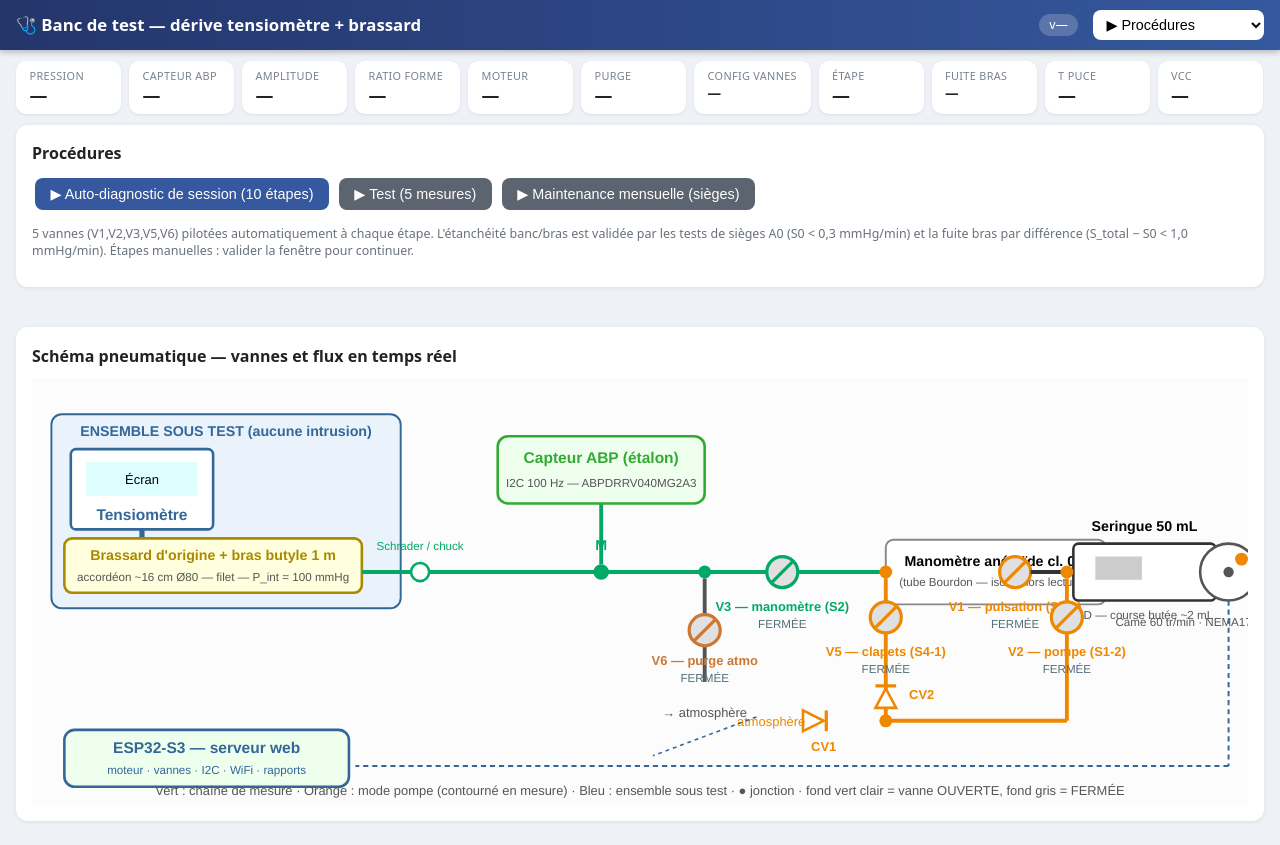
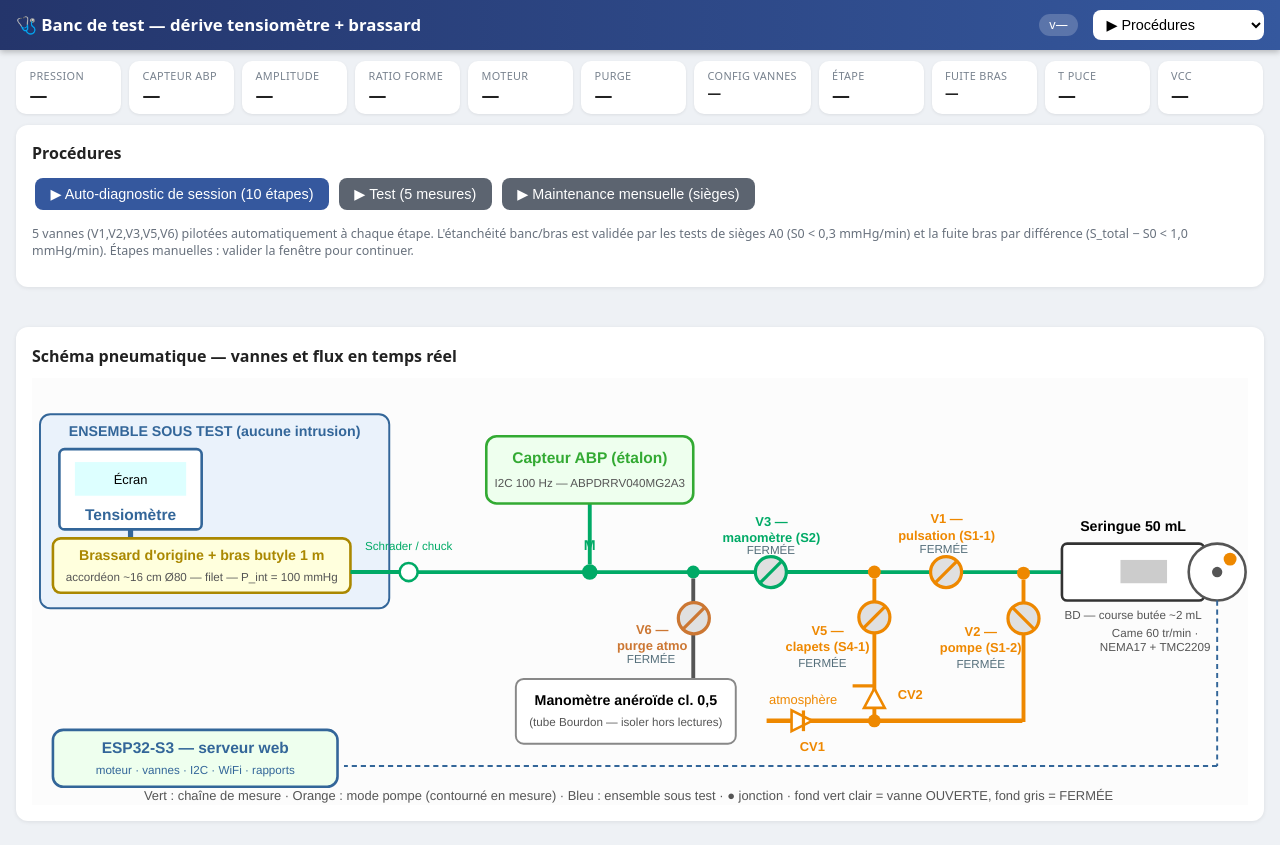
Before and after one commit to Jero6-sw/BloodPressureBench, a plain HTML site: page data/www/index.html in a window 1280 px wide. Drawn offline with Linux system fonts and the light colour scheme; no server answers.

Commit message:
Interface v1.8.0 : schema SVG repositionne selon architecture_6valves.svg (blocs et textes)

```diff
--- a/data/www/index.html
+++ b/data/www/index.html
@@ -206,102 +206,98 @@
     <rect x="0" y="0" width="940" height="330" fill="#fcfcfc"/>
 
     <!-- ============ ENSEMBLE SOUS TEST (bleu, strictement d'origine) ============ -->
-    <rect x="15" y="28" width="270" height="150" rx="8" fill="#eaf2fb" stroke="#336699" stroke-width="1.5"/>
-    <text x="150" y="45" text-anchor="middle" fill="#336699" font-weight="bold" font-size="11">ENSEMBLE SOUS TEST (aucune intrusion)</text>
-    <rect x="30" y="55" width="110" height="62" rx="4" fill="#fff" stroke="#336699" stroke-width="2"/>
-    <rect x="42" y="65" width="86" height="26" fill="#ddffff"/>
-    <text x="85" y="82" text-anchor="middle" font-size="10">Écran</text>
-    <text x="85" y="110" text-anchor="middle" fill="#336699" font-weight="bold" font-size="12">Tensiomètre</text>
-    <line x1="85" y1="117" x2="85" y2="124" stroke="#336699" stroke-width="4"/>
-    <rect x="25" y="124" width="230" height="42" rx="6" fill="#ffffdd" stroke="#aa8800" stroke-width="2"/>
-    <text x="140" y="141" text-anchor="middle" fill="#a80" font-weight="bold" font-size="11">Brassard d'origine + bras butyle 1 m</text>
-    <text x="140" y="157" text-anchor="middle" font-size="9" fill="#555">accordéon ~16 cm Ø80 — filet — P_int = 100 mmHg</text>
-    <text x="150" y="130" text-anchor="middle" font-size="9" fill="#555"> </text>
+    <rect x="6.17" y="28" width="270" height="150" rx="8" fill="#eaf2fb" stroke="#336699" stroke-width="1.5"/>
+    <text x="141.17" y="45" text-anchor="middle" fill="#336699" font-weight="bold" font-size="11">ENSEMBLE SOUS TEST (aucune intrusion)</text>
+    <rect x="21.17" y="55" width="110" height="62" rx="4" fill="#fff" stroke="#336699" stroke-width="2"/>
+    <rect x="33.17" y="65" width="86" height="26" fill="#ddffff"/>
+    <text x="76.17" y="82" text-anchor="middle" font-size="10">Écran</text>
+    <text x="76.17" y="110" text-anchor="middle" fill="#336699" font-weight="bold" font-size="12">Tensiomètre</text>
+    <line x1="76.17" y1="117" x2="76.17" y2="124" stroke="#336699" stroke-width="4"/>
+    <rect x="16.17" y="124" width="230" height="42" rx="6" fill="#ffffdd" stroke="#aa8800" stroke-width="2"/>
+    <text x="131.17" y="141" text-anchor="middle" fill="#aa8800" font-weight="bold" font-size="11">Brassard d'origine + bras butyle 1 m</text>
+    <text x="131.17" y="157" text-anchor="middle" font-size="9" fill="#555">accordéon ~16 cm Ø80 — filet — P_int = 100 mmHg</text>
 
-    <!-- Schrader / chuck, puis chaine de mesure (vert) jusqu'au noeud M -->
-    <line x1="255" y1="150" x2="293" y2="150" stroke="#00aa66" stroke-width="3"/>
-    <circle cx="300" cy="150" r="7" fill="#fff" stroke="#0a6" stroke-width="2"/>
-    <text x="300" y="133" text-anchor="middle" fill="#00aa66" font-size="9">Schrader / chuck</text>
-    <line x1="307" y1="150" x2="830" y2="150" stroke="#00aa66" stroke-width="3"/>
+    <!-- Schrader / chuck, puis chaine de mesure (vert) -->
+    <line x1="246.17" y1="150" x2="284.17" y2="150" stroke="#00aa66" stroke-width="3"/>
+    <circle cx="291.17" cy="150" r="7" fill="#fff" stroke="#00aa66" stroke-width="2"/>
+    <text x="291.17" y="133" text-anchor="middle" fill="#00aa66" font-size="9">Schrader / chuck</text>
+    <line x1="298.17" y1="150" x2="796.27" y2="150" stroke="#00aa66" stroke-width="2.93"/>
 
     <!-- Noeud M + capteur ABP -->
-    <circle cx="440" cy="150" r="6" fill="#00aa66"/>
-    <text x="440" y="133" text-anchor="middle" fill="#00aa66" font-weight="bold" font-size="11">M</text>
-    <line x1="440" y1="144" x2="440" y2="97" stroke="#00aa66" stroke-width="3"/>
-    <rect x="360" y="45" width="160" height="52" rx="8" fill="#efe" stroke="#3a3" stroke-width="2"/>
-    <text x="440" y="66" text-anchor="middle" fill="#33aa33" font-weight="bold" font-size="12">Capteur ABP (étalon)</text>
-    <text x="440" y="84" text-anchor="middle" font-size="9" fill="#555">I2C 100 Hz — ABPDRRV040MG2A3</text>
+    <circle cx="431.17" cy="150" r="6" fill="#00aa66"/>
+    <text x="431.17" y="133" text-anchor="middle" fill="#00aa66" font-weight="bold" font-size="11">M</text>
+    <line x1="431.17" y1="144" x2="431.17" y2="97" stroke="#00aa66" stroke-width="3"/>
+    <rect x="351.17" y="45" width="160" height="52" rx="8" fill="#efe" stroke="#33aa33" stroke-width="2"/>
+    <text x="431.17" y="66" text-anchor="middle" fill="#33aa33" font-weight="bold" font-size="12">Capteur ABP (étalon)</text>
+    <text x="431.17" y="84" text-anchor="middle" font-size="9" fill="#555">I2C 100 Hz — ABPDRRV040MG2A3</text>
 
     <!-- Branche purge (V6) -->
-    <circle cx="520" cy="150" r="5" fill="#00aa66"/>
-    <line x1="520" y1="155" x2="520" y2="235" stroke="#555" stroke-width="3"/>
-    <circle id="vsc6" cx="520" cy="195" r="12" fill="#e0e0e0" stroke="#cc7733" stroke-width="2.5"/>
-    <line x1="511" y1="204" x2="529" y2="186" stroke="#cc7733" stroke-width="2.5"/>
-    <text x="520" y="222" text-anchor="middle" font-size="10" font-weight="bold" fill="#cc7733">V6 — purge atmo</text>
-    <text id="vst6" x="520" y="235" text-anchor="middle" font-size="9" fill="#546e7a">FERMÉE</text>
-    <text x="520" y="262" text-anchor="middle" font-size="10" fill="#555">→ atmosphère</text>
+    <circle cx="511.17" cy="150" r="5" fill="#00aa66"/>
+    <line x1="511.17" y1="155" x2="511.17" y2="235" stroke="#555" stroke-width="3"/>
+    <circle id="vsc6" cx="511.62" cy="185.73" r="12" fill="#e0e0e0" stroke="#cc7733" stroke-width="2.5"/>
+    <line x1="502.62" y1="194.73" x2="520.62" y2="176.73" stroke="#cc7733" stroke-width="2.5"/>
+    <text x="479.4" text-anchor="middle" fill="#cc7733" font-weight="bold" font-size="10"><tspan x="479.4" y="197.73">V6 —</tspan><tspan x="479.4" y="210.23">purge atmo</tspan></text>
+    <text id="vst6" x="478.52" y="220.44" text-anchor="middle" font-size="9" fill="#546e7a">FERMÉE</text>
 
-    <!-- V3 -> manometre aneroide -->
-    <circle id="vsc3" cx="580" cy="150" r="12" fill="#e0e0e0" stroke="#00aa66" stroke-width="2.5"/>
-    <line x1="571" y1="159" x2="589" y2="141" stroke="#00aa66" stroke-width="2.5"/>
-    <text x="580" y="180" text-anchor="middle" font-size="10" font-weight="bold" fill="#0a6">V3 — manomètre (S2)</text>
-    <text id="vst3" x="580" y="193" text-anchor="middle" font-size="9" fill="#546e7a">FERMÉE</text>
-    <line x1="592" y1="150" x2="660" y2="150" stroke="#00aa66" stroke-width="3"/>
-    <rect x="660" y="125" width="170" height="50" rx="6" fill="#fff" stroke="#888" stroke-width="1.5"/>
-    <text x="745" y="145" text-anchor="middle" font-weight="bold" font-size="11">Manomètre anéroïde cl. 0,5</text>
-    <text x="745" y="161" text-anchor="middle" font-size="9" fill="#555">(tube Bourdon — isoler hors lectures)</text>
+    <!-- V3 (in ligne) + manometre aneroide -->
+    <circle id="vsc3" cx="571.17" cy="150" r="12" fill="#e0e0e0" stroke="#00aa66" stroke-width="2.5"/>
+    <line x1="562.17" y1="159" x2="580.17" y2="141" stroke="#00aa66" stroke-width="2.5"/>
+    <text x="571.61" text-anchor="middle" fill="#00aa66" font-weight="bold" font-size="10"><tspan x="571.61" y="114.2">V3 —</tspan><tspan x="571.61" y="126.7">manomètre (S2)</tspan></text>
+    <text id="vst3" x="571.17" y="136.03" text-anchor="middle" font-size="9" fill="#546e7a">FERMÉE</text>
+    <line x1="583.17" y1="150" x2="651.17" y2="150" stroke="#00aa66" stroke-width="3"/>
+    <rect x="374.03" y="232.68" width="170" height="50" rx="6" fill="#fff" stroke="#888" stroke-width="1.5"/>
+    <text x="459.03" y="252.68" text-anchor="middle" font-weight="bold" font-size="11">Manomètre anéroïde cl. 0,5</text>
+    <text x="459.03" y="268.68" text-anchor="middle" font-size="9" fill="#555">(tube Bourdon — isoler hors lectures)</text>
 
-    <!-- V1 -> pulsation directe -->
-    <circle id="vsc1" cx="760" cy="150" r="12" fill="#e0e0e0" stroke="#ee8800" stroke-width="2.5"/>
-    <line x1="751" y1="159" x2="769" y2="141" stroke="#ee8800" stroke-width="2.5"/>
-    <text x="760" y="180" text-anchor="middle" font-size="10" font-weight="bold" fill="#ee8800">V1 — pulsation (S1-1)</text>
-    <text id="vst1" x="760" y="193" text-anchor="middle" font-size="9" fill="#546e7a">FERMÉE</text>
+    <!-- V1 (in ligne) : pulsation directe -->
+    <circle id="vsc1" cx="706.6" cy="150" r="12" fill="#e0e0e0" stroke="#ee8800" stroke-width="2.5"/>
+    <line x1="697.6" y1="159" x2="715.6" y2="141" stroke="#ee8800" stroke-width="2.5"/>
+    <text x="707.04" text-anchor="middle" fill="#ee8800" font-weight="bold" font-size="10"><tspan x="707.04" y="112.48">V1 —</tspan><tspan x="707.04" y="124.98">pulsation (S1-1)</tspan></text>
+    <text id="vst1" x="704.84" y="135.19" text-anchor="middle" font-size="9" fill="#546e7a">FERMÉE</text>
 
     <!-- Seringue + came -->
-    <line x1="772" y1="150" x2="805" y2="150" stroke="#333" stroke-width="3"/>
-    <rect x="805" y="128" width="110" height="44" rx="4" fill="#fff" stroke="#333" stroke-width="2"/>
-    <rect x="822" y="138" width="36" height="18" fill="#ccc"/>
-    <text x="860" y="118" text-anchor="middle" font-weight="bold" font-size="11">Seringue 50 mL</text>
-    <text x="860" y="186" text-anchor="middle" font-size="9" fill="#555">BD — course butée ~2 mL</text>
-    <circle cx="925" cy="150" r="22" fill="#fff" stroke="#555" stroke-width="2"/>
-    <circle cx="925" cy="150" r="4" fill="#555"/>
-    <circle cx="935" cy="140" r="5" fill="#e80"/>
-    <text x="915" y="192" text-anchor="middle" font-size="9" fill="#555">Came 60 tr/min · NEMA17 + TMC2209</text>
+    <line x1="796.27" y1="150" x2="841.19" y2="150" stroke="#333" stroke-width="3.5"/>
+    <rect x="796.17" y="128" width="110" height="44" rx="4" fill="#fff" stroke="#333" stroke-width="2"/>
+    <rect x="841.42" y="140.65" width="36" height="18" fill="#ccc"/>
+    <text x="851.17" y="118" text-anchor="middle" font-weight="bold" font-size="11">Seringue 50 mL</text>
+    <text x="851.17" y="186" text-anchor="middle" font-size="9" fill="#555">BD — course butée ~2 mL</text>
+    <circle cx="916.17" cy="150" r="22" fill="#fff" stroke="#555" stroke-width="2"/>
+    <circle cx="916.17" cy="150" r="4" fill="#555"/>
+    <circle cx="926.17" cy="140" r="5" fill="#e80"/>
+    <text x="868.22" text-anchor="middle" font-size="9" fill="#555"><tspan x="868.22" y="199.94">Came 60 tr/min ·</tspan><tspan x="868.22" y="211.19">NEMA17 + TMC2209</tspan></text>
 
-    <!-- Branche clapets (orange) : V5 / CV2 / noeud B / CV1 / V2 -->
-    <circle cx="660" cy="150" r="5" fill="#ee8800"/>
-    <line x1="660" y1="155" x2="660" y2="265" stroke="#ee8800" stroke-width="3"/>
-    <circle id="vsc5" cx="660" cy="185" r="12" fill="#e0e0e0" stroke="#ee8800" stroke-width="2.5"/>
-    <line x1="651" y1="194" x2="669" y2="176" stroke="#ee8800" stroke-width="2.5"/>
-    <text x="660" y="215" text-anchor="middle" font-size="10" font-weight="bold" fill="#ee8800">V5 — clapets (S4-1)</text>
-    <text id="vst5" x="660" y="228" text-anchor="middle" font-size="9" fill="#546e7a">FERMÉE</text>
-    <polygon points="652,255 668,255 660,240" fill="#fff" stroke="#ee8800" stroke-width="2"/>
-    <line x1="652" y1="238" x2="668" y2="238" stroke="#ee8800" stroke-width="2.5"/>
-    <text x="678" y="248" font-size="10" fill="#ee8800" font-weight="bold">CV2</text>
-    <circle cx="660" cy="265" r="5" fill="#ee8800"/>
-    <line x1="660" y1="265" x2="800" y2="265" stroke="#ee8800" stroke-width="3"/>
-    <text x="612" y="288" text-anchor="middle" font-size="10" fill="#ee8800" font-weight="bold">CV1</text>
-    <polygon points="596,257 596,273 612,265" fill="#fff" stroke="#ee8800" stroke-width="2"/>
-    <line x1="614" y1="257" x2="614" y2="273" stroke="#ee8800" stroke-width="2.5"/>
-    <text x="545" y="269" font-size="10" fill="#ee8800">atmosphère</text>
-    <circle cx="800" cy="150" r="5" fill="#ee8800"/>
-    <line x1="800" y1="155" x2="800" y2="265" stroke="#ee8800" stroke-width="3"/>
-    <circle id="vsc2" cx="800" cy="185" r="12" fill="#e0e0e0" stroke="#ee8800" stroke-width="2.5"/>
-    <line x1="791" y1="194" x2="809" y2="176" stroke="#ee8800" stroke-width="2.5"/>
-    <text x="800" y="215" text-anchor="middle" font-size="10" font-weight="bold" fill="#ee8800">V2 — pompe (S1-2)</text>
-    <text id="vst2" x="800" y="228" text-anchor="middle" font-size="9" fill="#546e7a">FERMÉE</text>
+    <!-- Branche clapets (orange) : V5 / CV2 / CV1 / V2 -->
+    <circle cx="651.17" cy="150" r="5" fill="#ee8800"/>
+    <line x1="651.17" y1="155" x2="651.17" y2="265" stroke="#ee8800" stroke-width="3"/>
+    <circle id="vsc5" cx="651.17" cy="185" r="12" fill="#e0e0e0" stroke="#ee8800" stroke-width="2.5"/>
+    <line x1="642.17" y1="194" x2="660.17" y2="176" stroke="#ee8800" stroke-width="2.5"/>
+    <text x="614.99" text-anchor="middle" fill="#ee8800" font-weight="bold" font-size="10"><tspan x="614.99" y="198.67">V5 —</tspan><tspan x="614.99" y="211.17">clapets (S4-1)</tspan></text>
+    <text id="vst5" x="611.01" y="223.59" text-anchor="middle" font-size="9" fill="#546e7a">FERMÉE</text>
+    <polygon points="659.17,255 651.17,240 643.17,255" fill="#fff" stroke="#ee8800" stroke-width="2"/>
+    <line x1="634.35" y1="238" x2="650.35" y2="238" stroke="#ee8800" stroke-width="2.5"/>
+    <text x="669.17" y="248" font-size="10" fill="#ee8800" font-weight="bold">CV2</text>
+    <circle cx="651.17" cy="265" r="5" fill="#ee8800"/>
+    <line x1="567.87" y1="265" x2="765.58" y2="265" stroke="#ee8800" stroke-width="3.57"/>
+    <text x="603.17" y="288" text-anchor="middle" font-size="10" fill="#ee8800" font-weight="bold">CV1</text>
+    <polygon points="587.17,273 603.17,265 587.17,257" fill="#fff" stroke="#ee8800" stroke-width="2"/>
+    <line x1="596.35" y1="257" x2="596.35" y2="273" stroke="#ee8800" stroke-width="2.5"/>
+    <text x="569.71" y="252.23" font-size="10" fill="#ee8800">atmosphère</text>
+    <circle cx="766.46" cy="150.88" r="5" fill="#ee8800"/>
+    <line x1="766.46" y1="155.88" x2="766.46" y2="265.88" stroke="#ee8800" stroke-width="3"/>
+    <circle id="vsc2" cx="766.46" cy="185.88" r="12" fill="#e0e0e0" stroke="#ee8800" stroke-width="2.5"/>
+    <line x1="757.46" y1="176.88" x2="775.46" y2="194.88" stroke="#ee8800" stroke-width="2.5"/>
+    <text x="733.36" text-anchor="middle" fill="#ee8800" font-weight="bold" font-size="10"><tspan x="733.36" y="199.11">V2 —</tspan><tspan x="733.36" y="211.61">pompe (S1-2)</tspan></text>
+    <text id="vst2" x="733.36" y="224.47" text-anchor="middle" font-size="9" fill="#546e7a">FERMÉE</text>
 
     <!-- ESP32 + liaisons electriques (tirets) -->
-    <rect x="25" y="272" width="220" height="44" rx="8" fill="#eeffee" stroke="#336699" stroke-width="2"/>
-    <text x="135" y="290" text-anchor="middle" fill="#336699" font-weight="bold" font-size="12">ESP32-S3 — serveur web</text>
-    <text x="135" y="306" text-anchor="middle" fill="#336699" font-size="9">moteur · vannes · I2C · WiFi · rapports</text>
-    <line x1="925" y1="172" x2="925" y2="300" stroke="#336699" stroke-width="1.5" stroke-dasharray="4,3"/>
-    <line x1="925" y1="300" x2="250" y2="300" stroke="#336699" stroke-width="1.5" stroke-dasharray="4,3"/>
-    <line x1="520" y1="240" x2="520" y2="255" stroke="#cc7733" stroke-width="0"/>
-    <line x1="560" y1="262" x2="480" y2="292" stroke="#336699" stroke-width="1.2" stroke-dasharray="3,3"/>
+    <rect x="16.17" y="272" width="220" height="44" rx="8" fill="#eeffee" stroke="#336699" stroke-width="2"/>
+    <text x="126.17" y="290" text-anchor="middle" fill="#336699" font-weight="bold" font-size="12">ESP32-S3 — serveur web</text>
+    <text x="126.17" y="306" text-anchor="middle" fill="#336699" font-size="9">moteur · vannes · I2C · WiFi · rapports</text>
+    <line x1="916.17" y1="172" x2="916.17" y2="300" stroke="#336699" stroke-width="1.5" stroke-dasharray="4,3"/>
+    <line x1="916.17" y1="300" x2="241.17" y2="300" stroke="#336699" stroke-width="1.5" stroke-dasharray="4,3"/>
 
     <!-- Legende -->
-    <text x="470" y="322" text-anchor="middle" font-size="10" fill="#555">Vert : chaîne de mesure · Orange : mode pompe (contourné en mesure) · Bleu : ensemble sous test · ● jonction · fond vert clair = vanne OUVERTE, fond gris = FERMÉE</text>
+    <text x="461.17" y="326.41" text-anchor="middle" font-size="10" fill="#555">Vert : chaîne de mesure · Orange : mode pompe (contourné en mesure) · Bleu : ensemble sous test · ● jonction · fond vert clair = vanne OUVERTE, fond gris = FERMÉE</text>
   </svg>
 </div>
 
```
